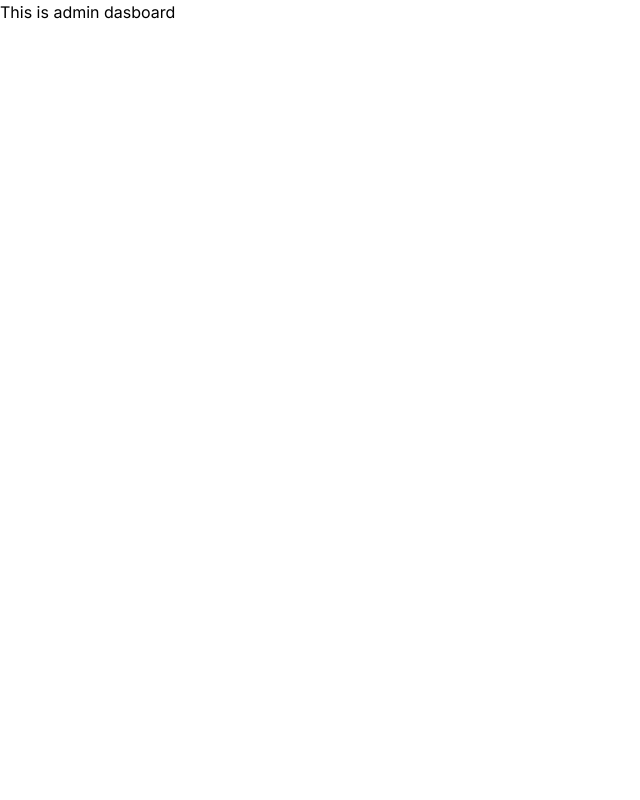
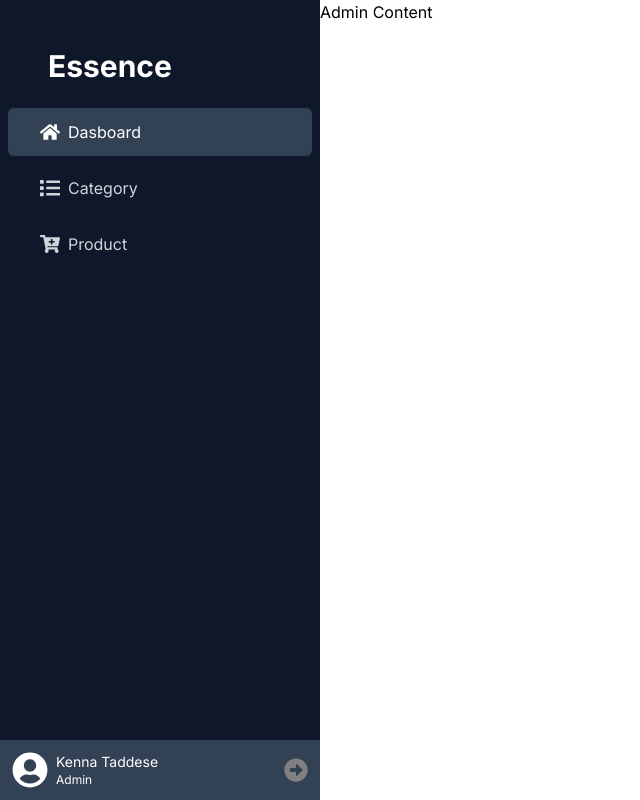
Before and after one commit to kennataddese6/Essence, a Next.js app: page /dasboard in a window 1280 px wide. Shown: the whole page, without its empty margins (0-640 px from the left). Built offline with nearby package versions, Linux system fonts and the light colour scheme.

Commit message:
add sidebar

```diff
--- a/app/dasboard/page.tsx
+++ b/app/dasboard/page.tsx
@@ -1,7 +1,47 @@
+import {
+  FaHome,
+  FaCartPlus,
+  FaList,
+  FaUserCircle,
+  FaArrowAltCircleRight,
+} from "react-icons/fa";
+
 export default function Page() {
   return (
-    <div>
-      <h1>This is admin dasboard</h1>
+    <div className="flex">
+      <div className="bg-slate-900 h-screen w-1/4 flex flex-col justify-between">
+        <div>
+          <h1 className="text-white font-bold text-3xl ml-12 mt-12">Essence</h1>
+          <ul className="px-2 py-4">
+            <li className="px-8 py-3 my-2 text-white rounded-md bg-slate-700 cursor-pointer flex items-center">
+              <FaHome fontSize={20} className="mr-2" /> Dasboard
+            </li>
+            <li className="px-8 py-3 my-2 text-gray-300 rounded-md hover:bg-slate-700 hover:text-white cursor-pointer flex items-center">
+              <FaList fontSize={20} className="mr-2" /> Category
+            </li>
+            <li className="px-8 py-3 my-2 text-gray-300 rounded-md hover:bg-slate-700 hover:text-white cursor-pointer flex items-center">
+              <FaCartPlus fontSize={20} className="mr-2" /> Product
+            </li>
+          </ul>
+        </div>
+        <div className="bg-slate-700 p-3 flex items-center justify-between">
+          <div className="flex">
+            <FaUserCircle color="white" fontSize={36} />
+            <div className="ml-2">
+              <h2 className="text-white text-sm">Kenna Taddese</h2>
+              <p className="text-white text-xs">Admin</p>
+            </div>
+          </div>
+          <FaArrowAltCircleRight
+            color="grey"
+            fontSize={24}
+            className="cursor-pointer"
+          />
+        </div>
+      </div>
+      <div>
+        <h1>Admin Content</h1>
+      </div>
     </div>
   );
 }
```
